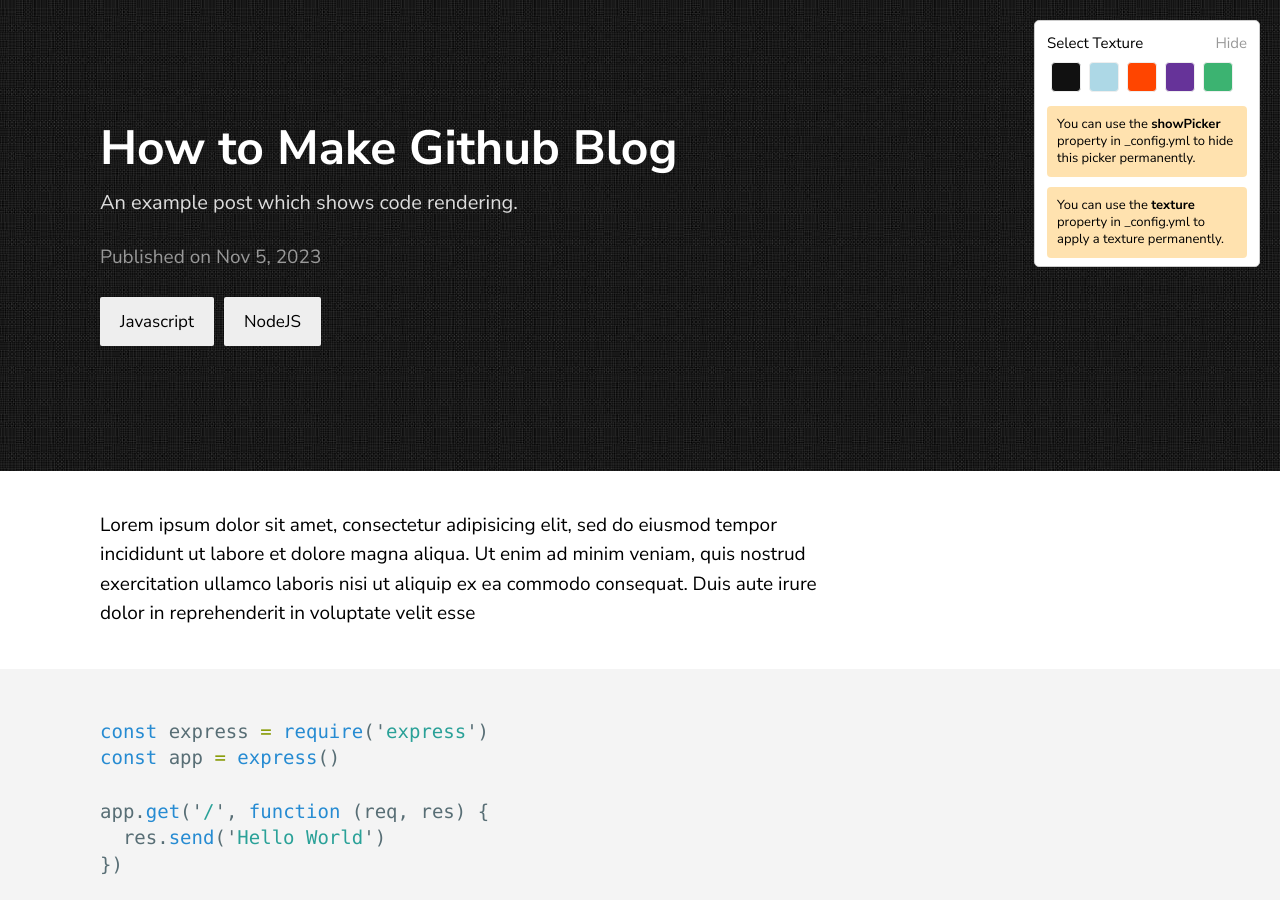
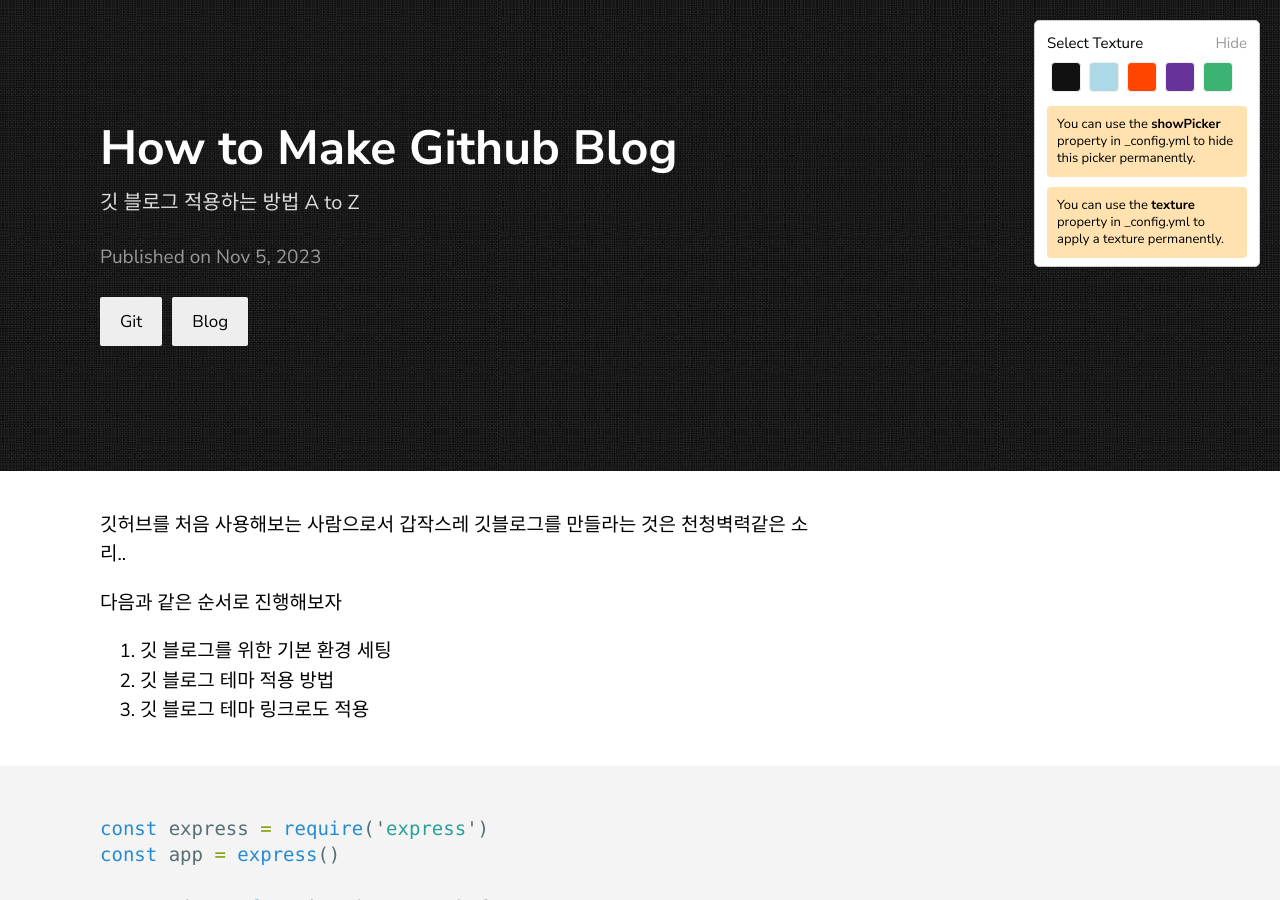
Before and after one commit to ParkJeonghyeon1013/ParkJeonghyeon1013.github.io, a Jekyll site: the page built from _posts/2019-06-30-coding-post.markdown, in a window 1280 px wide and 900 px high. Built offline with Jekyll 4.4.1, drawn with Linux system fonts in a browser that asks for light colours.

````diff
--- a/_config.yml
+++ b/_config.yml
@@ -1,3 +1,4 @@
+lang: ko, eng
 title: Texture Theme
 author: GitHub User
 email: your-email@domain.com
@@ -6,7 +7,8 @@ description: > # this means to ignore newlines until "show_exerpts:"
   line in _config.yml. It will appear in your document head meta (for
   Google search results) and in your feed.xml site description.
 show_excerpts: true # set to true to show excerpts on the homepage
-#baseurl: /texture
+
+url: https://parkjeonghyeon1013.github.io/
 
 remote_theme: samarsault/texture
 
--- a/_posts/2019-06-30-coding-post.markdown
+++ b/_posts/2019-06-30-coding-post.markdown
@@ -1,11 +1,18 @@
 ---
 layout: post
 title:  "How to Make Github Blog"
-description: An example post which shows code rendering.
-date:   2023-11-05 21:03:36 +0530
-categories: Javascript NodeJS
+description: 깃 블로그 적용하는 방법 A to Z
+date:   2023-11-05 21:03:36 +9
+categories: Git Blog
 ---
-Lorem ipsum dolor sit amet, consectetur adipisicing elit, sed do eiusmod tempor incididunt ut labore et dolore magna aliqua. Ut enim ad minim veniam, quis nostrud exercitation ullamco laboris nisi ut aliquip ex ea commodo consequat. Duis aute irure dolor in reprehenderit in voluptate velit esse
+깃허브를 처음 사용해보는 사람으로서 갑작스레 깃블로그를 만들라는 것은 천청벽력같은 소리..
+
+다음과 같은 순서로 진행해보자
+1. 깃 블로그를 위한 기본 환경 세팅
+2. 깃 블로그 테마 적용 방법
+3. 깃 블로그 테마 링크로도 적용
+
+
 
 ```javascript
 const express = require('express')
````
Also changed, not shown: 1 other file.
